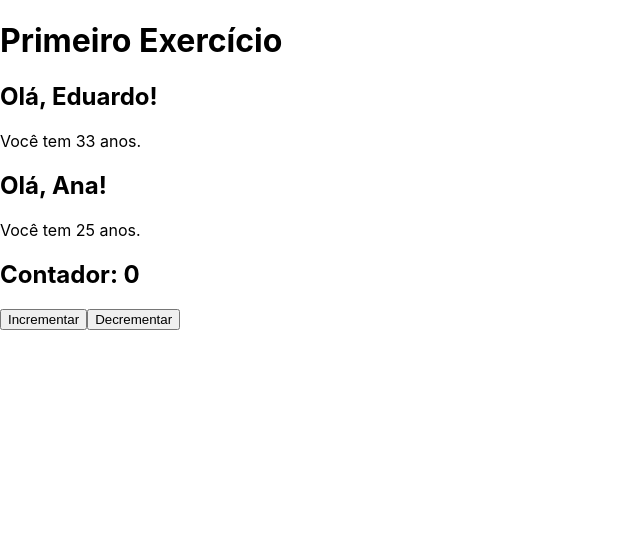
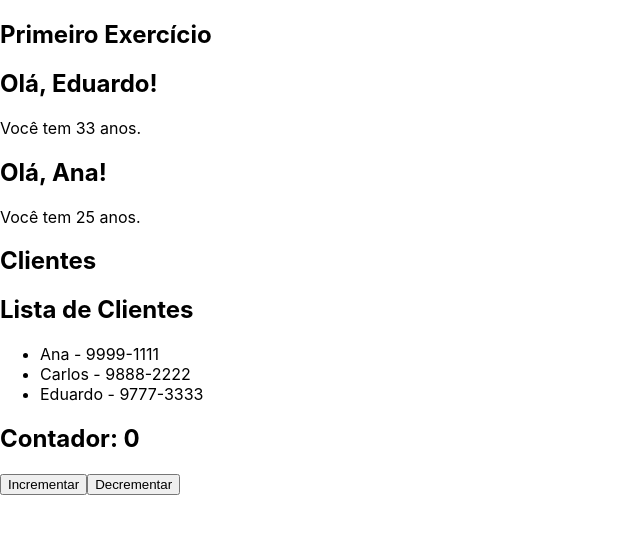
Before and after one commit to Edsamn/my-app, a React (Create React App) app: page / in a window 1280 px wide. Shown: the top 534 px of the page, without its empty margins (0-640 px from the left). Built offline with nearby package versions, Linux system fonts and the light colour scheme.

Commit message:
lista populada

```diff
--- a/src/App.tsx
+++ b/src/App.tsx
@@ -1,12 +1,15 @@
 import Greeting from "./components/Greeting.tsx";
 import Counter from "./components/Counter.tsx";
+import CustomerList from "./components/CustomerList.tsx";
 
 function AppTSX() {
   return (
     <div>
-      <h1>Primeiro Exercício</h1>
+      <h2>Primeiro Exercício</h2>
       <Greeting name="Eduardo" age={33}></Greeting>
       <Greeting name="Ana" age={25}></Greeting>
+      <h2>Clientes</h2>
+      <CustomerList />
       <Counter />
     </div>
   );
```
